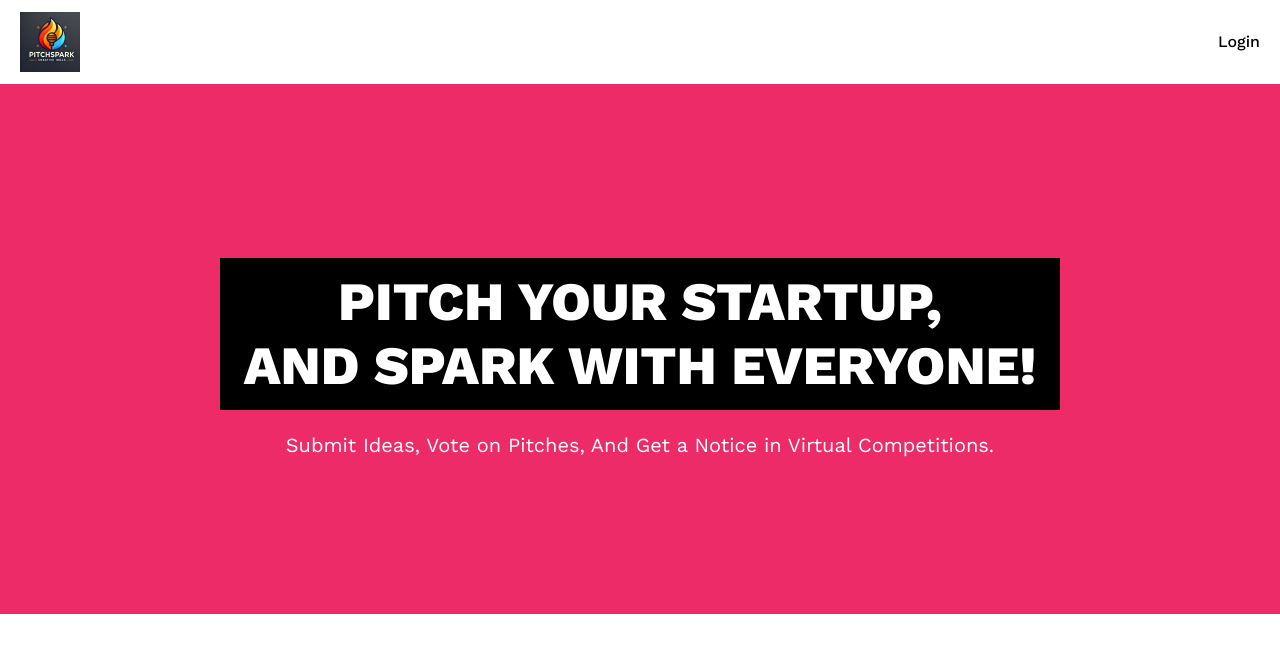
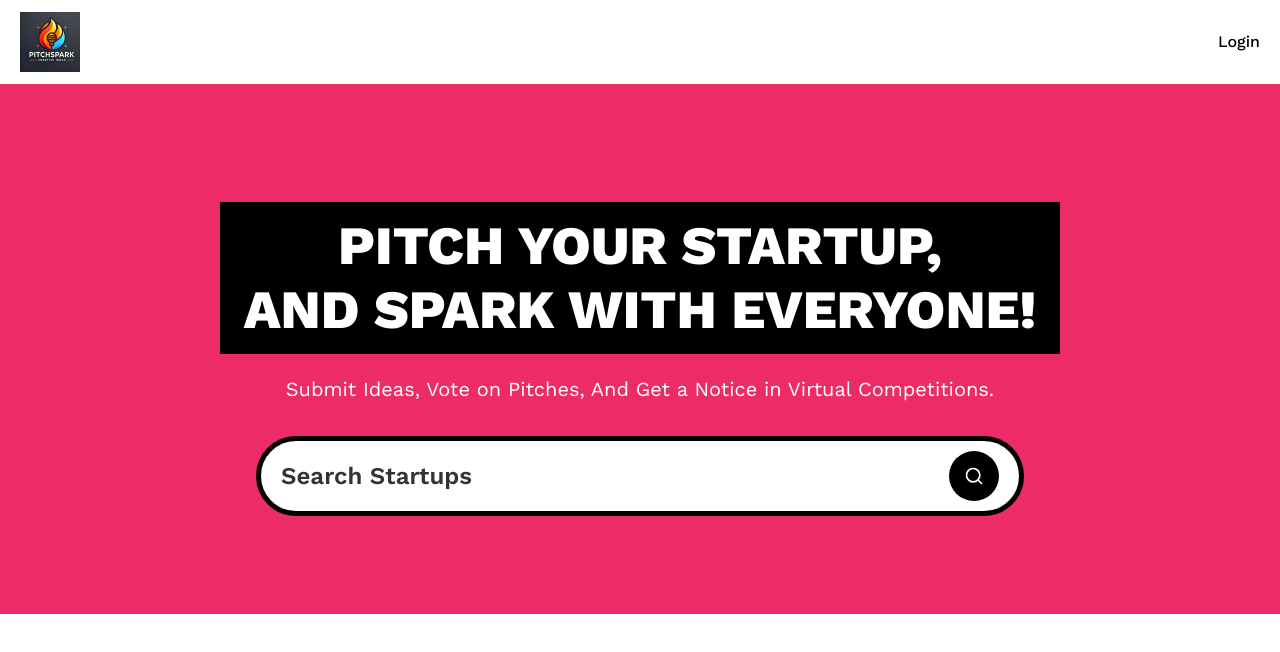
Before and after one commit to NorPeK/PitchSpark, a Next.js app: page / in a window 1280 px wide. Shown: the top 652 px of the page. Built offline with nearby package versions, Linux system fonts and the light colour scheme; no server answers.

Commit message:
search form implemented

```diff
--- a/app/(root)/layout.tsx
+++ b/app/(root)/layout.tsx
@@ -1,4 +1,4 @@
-import Navbar from "../components/Navbar";
+import Navbar from "../../components/Navbar";
 
 
 export default function Layout({ children }: Readonly<{children: React.ReactNode}>) {
--- a/app/(root)/page.tsx
+++ b/app/(root)/page.tsx
@@ -1,4 +1,11 @@
-export default function Home() {
+import SearchForm from "../../components/SearchForm";
+
+export default async function Home({ searchParams }: {
+  searchParams: Promise<{query?: string}>
+}) {
+  const query = (await searchParams).query;
+
+
   return (
     <>
       <section className="pink_container">
@@ -8,9 +15,9 @@
         <p className="sub-heading !max-w-3xl">
           Submit Ideas, Vote on Pitches, And Get a Notice in Virtual Competitions.
         </p>
+
+        <SearchForm query={query}/>
       </section>
-
-
     </>
   );
 }
--- /dev/null
+++ b/components/SearchForm.tsx
@@ -0,0 +1,30 @@
+import Form from "next/form";
+import SearchFormReset from "./SearchFormReset";
+import { Search } from "lucide-react";
+
+const SearchForm = ({ query }: { query?: string}) => {
+
+
+
+  return (
+    <Form action="/" scroll={false} className="search-form">
+      <input
+        name="query"
+        defaultValue={query}
+        className="search-input"
+        placeholder="Search Startups"
+      />
+
+      <div className="flex gap-2">
+        {query && <SearchFormReset/>}
+
+        <button type="submit" className="search-btn text-white">
+          <Search  className="size-5"/>
+        </button>
+      </div>
+
+    </Form>
+  )
+}
+
+export default SearchForm
--- /dev/null
+++ b/components/SearchFormReset.tsx
@@ -0,0 +1,24 @@
+"use client"
+
+
+import { X } from "lucide-react";
+import Link from "next/link";
+
+const SearchFormReset = () => {
+
+    const reset = () => {
+        const form = document.querySelector('.search-form') as HTMLFormElement;
+
+        if (form) form.reset();
+    }
+
+  return (
+    <button type="reset" onClick={reset}>
+        <Link href='/' className="search-btn text-white">
+            <X className="size-5"/>
+        </Link>
+    </button>
+  )
+}
+
+export default SearchFormReset
--- /dev/null
+++ b/components/ui/button.tsx
@@ -0,0 +1,57 @@
+import * as React from "react"
+import { Slot } from "@radix-ui/react-slot"
+import { cva, type VariantProps } from "class-variance-authority"
+
+import { cn } from "@/lib/utils"
+
+const buttonVariants = cva(
+  "inline-flex items-center justify-center gap-2 whitespace-nowrap rounded-md text-sm font-medium transition-colors focus-visible:outline-none focus-visible:ring-1 focus-visible:ring-ring disabled:pointer-events-none disabled:opacity-50 [&_svg]:pointer-events-none [&_svg]:size-4 [&_svg]:shrink-0",
+  {
+    variants: {
+      variant: {
+        default:
+          "bg-primary text-primary-foreground shadow hover:bg-primary/90",
+        destructive:
+          "bg-destructive text-destructive-foreground shadow-sm hover:bg-destructive/90",
+        outline:
+          "border border-input bg-background shadow-sm hover:bg-accent hover:text-accent-foreground",
+        secondary:
+          "bg-secondary text-secondary-foreground shadow-sm hover:bg-secondary/80",
+        ghost: "hover:bg-accent hover:text-accent-foreground",
+        link: "text-primary underline-offset-4 hover:underline",
+      },
+      size: {
+        default: "h-9 px-4 py-2",
+        sm: "h-8 rounded-md px-3 text-xs",
+        lg: "h-10 rounded-md px-8",
+        icon: "h-9 w-9",
+      },
+    },
+    defaultVariants: {
+      variant: "default",
+      size: "default",
+    },
+  }
+)
+
+export interface ButtonProps
+  extends React.ButtonHTMLAttributes<HTMLButtonElement>,
+    VariantProps<typeof buttonVariants> {
+  asChild?: boolean
+}
+
+const Button = React.forwardRef<HTMLButtonElement, ButtonProps>(
+  ({ className, variant, size, asChild = false, ...props }, ref) => {
+    const Comp = asChild ? Slot : "button"
+    return (
+      <Comp
+        className={cn(buttonVariants({ variant, size, className }))}
+        ref={ref}
+        {...props}
+      />
+    )
+  }
+)
+Button.displayName = "Button"
+
+export { Button, buttonVariants }
--- a/package.json
+++ b/package.json
@@ -14,6 +14,7 @@
     "react-dom": "$react-dom"
   },
   "dependencies": {
+    "@radix-ui/react-slot": "^1.1.0",
     "@tailwindcss/typography": "^0.5.15",
     "class-variance-authority": "^0.7.0",
     "clsx": "^2.1.1",
```
Also changed, not shown: components/Navbar.tsx (renamed from app/components/Navbar.tsx), 1 other file (tests, documents, lock files or other folders).
